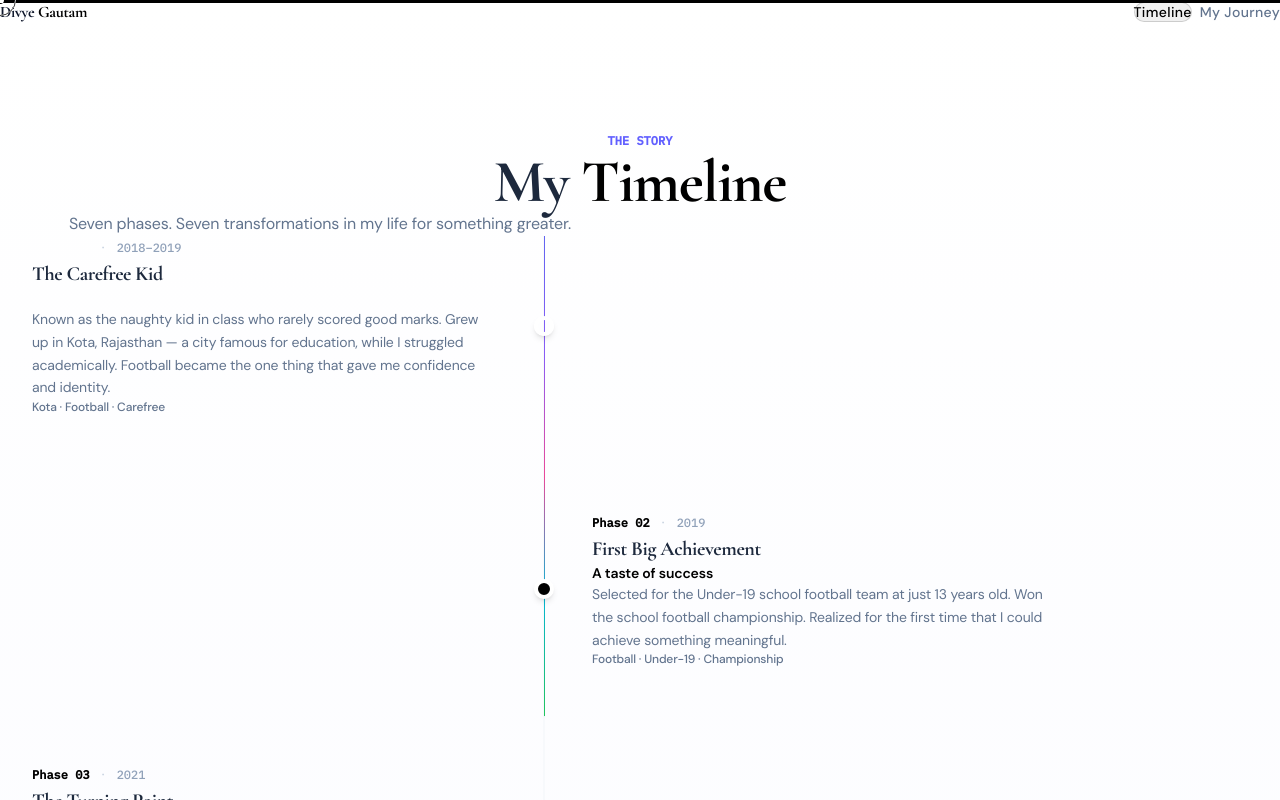
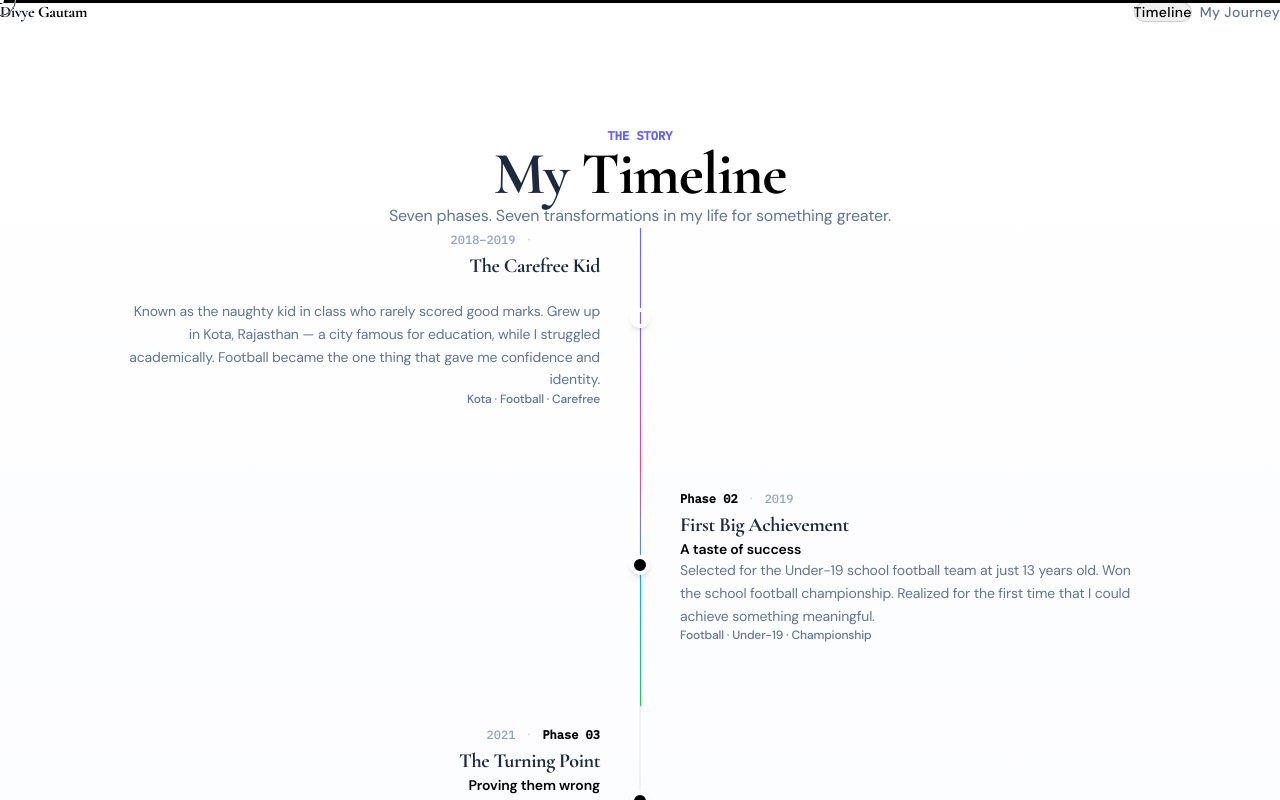
Before and after one commit to DivyeGautam66/journey-page, a React (Vite) app: page / in a window 1280 px wide. Both pictures are taken after a click on the button "Timeline". Shown: the top 800 px of the page. Built offline with nearby package versions, Linux system fonts and the light colour scheme.

Commit message:
Refine timeline layout: center alternating items and fix alignment issues

```diff
--- a/src/components/TimelineSection.jsx
+++ b/src/components/TimelineSection.jsx
@@ -19,25 +19,38 @@ function TimelineCard({ milestone, index }) {
   const Icon = iconMap[milestone.icon] || Zap;
 
   return (
-    <div className={`relative flex items-center gap-0 md:gap-8 ${isLeft ? 'md:flex-row' : 'md:flex-row-reverse'} flex-col`}>
+    <div className={`relative flex items-center justify-between w-full gap-0 ${isLeft ? 'md:flex-row' : 'md:flex-row-reverse'} flex-col`}>
       {/* Card */}
       <motion.div
         ref={ref}
         initial={{ opacity: 0, x: isLeft ? -50 : 50, y: 16 }}
         animate={inView ? { opacity: 1, x: 0, y: 0 } : {}}
         transition={{ duration: 0.7, ease: [0.16, 1, 0.3, 1], delay: 0.1 }}
-        className="md:w-[calc(50%-3rem)] w-full group"
+        className={`md:w-[calc(50%-2.5rem)] w-full group flex ${isLeft ? 'md:justify-end' : 'md:justify-start'}`}
       >
-        <div className="relative p-6 md:p-8 transition-all duration-500">
+        <div className={`relative p-6 md:p-8 transition-all duration-500 w-full ${isLeft ? 'md:text-right' : 'md:text-left'} text-left`}>
           <div
             className="absolute inset-0 opacity-0 group-hover:opacity-100 transition-opacity duration-500 pointer-events-none rounded-[1.25rem]"
             style={{
-              background: `radial-gradient(circle at 10% 10%, ${milestone.color}08 0%, transparent 60%)`,
+              background: `radial-gradient(circle at ${isLeft ? '90%' : '10%'} 10%, ${milestone.color}08 0%, transparent 60%)`,
             }}
           />
 
           {/* Phase badge */}
-          <div className="flex items-center gap-3 mb-4">
+          <div className={`flex items-center gap-3 mb-4 ${isLeft ? 'md:justify-end' : 'md:justify-start'}`}>
+            {isLeft ? (
+              <>
+                <span className="font-mono-custom text-slate-400 text-xs font-medium">{milestone.year}</span>
+                <span className="text-slate-300">·</span>
+                <span
+                  className="font-mono-custom text-xs font-semibold"
+                  style={{ color: milestone.color }}
+                >
+                  {milestone.phase}
+                </span>
+              </>
+            ) : (
+              <>
                 <span
                   className="font-mono-custom text-xs font-semibold"
                   style={{ color: milestone.color }}
@@ -46,6 +59,8 @@ function TimelineCard({ milestone, index }) {
                 </span>
                 <span className="text-slate-300">·</span>
                 <span className="font-mono-custom text-slate-400 text-xs font-medium">{milestone.year}</span>
+              </>
+            )}
           </div>
 
           {/* Text */}
@@ -58,7 +73,7 @@ function TimelineCard({ milestone, index }) {
           <p className="text-slate-500 text-sm leading-relaxed">{milestone.description}</p>
 
           {/* Tags */}
-          <div className="flex flex-wrap gap-2 mt-4 text-xs text-slate-500 font-medium">
+          <div className={`flex flex-wrap gap-2 mt-4 text-xs text-slate-500 font-medium ${isLeft ? 'md:justify-end' : 'md:justify-start'}`}>
             {milestone.tags.join(' · ')}
           </div>
         </div>
@@ -81,7 +96,7 @@ function TimelineCard({ milestone, index }) {
       </motion.div>
 
       {/* Spacer for opposite side */}
-      <div className="hidden md:block md:w-[calc(50%-3rem)]" />
+      <div className="hidden md:block md:w-[calc(50%-2.5rem)]" />
     </div>
   );
 }
@@ -115,7 +130,7 @@ export default function TimelineSection({ standalone = false }) {
     <section
       id="timeline"
       ref={sectionRef}
-      className="section-pad relative"
+      className="section-pad relative overflow-hidden"
       style={{ background: 'linear-gradient(180deg, #ffffff 0%, #f8f9ff 100%)', paddingTop: standalone ? '8rem' : undefined }}
     >
       {/* Heading */}
@@ -124,23 +139,24 @@ export default function TimelineSection({ standalone = false }) {
         whileInView={{ opacity: 1, y: 0 }}
         viewport={{ once: true, margin: '-100px' }}
         transition={{ duration: 0.7 }}
-        className="text-center mb-20"
+        className="text-center mb-20 w-full flex flex-col items-center"
       >
         <span className="font-mono-custom text-indigo-500 text-xs tracking-widest uppercase font-semibold">
           The Story
         </span>
-        <h2 className="font-syne font-black text-4xl md:text-6xl text-slate-800 mt-3 mb-4">
+        <h2 className="font-syne font-black text-4xl md:text-6xl text-slate-800 mt-3 mb-4 text-center">
           My <span className="gradient-text">Timeline</span>
         </h2>
-        <p className="text-slate-500 max-w-xl mx-auto">
+        <p className="text-slate-500 max-w-xl text-center">
           Seven phases. Seven transformations in my life for something greater.
         </p>
       </motion.div>
 
       {/* Timeline */}
-      <div className="relative max-w-5xl mx-auto">
+      <div className="w-full flex justify-center">
+        <div className="relative w-full max-w-5xl px-4 md:px-8">
           {/* Center vertical line */}
-        <div className="hidden md:block absolute left-1/2 -translate-x-1/2 top-0 bottom-0 w-px bg-slate-100">
+          <div className="hidden md:block absolute left-1/2 -translate-x-1/2 top-0 bottom-0 w-px bg-slate-200">
             <div
               ref={lineRef}
               className="w-full origin-top"
@@ -152,12 +168,13 @@ export default function TimelineSection({ standalone = false }) {
             />
           </div>
 
-        <div className="flex flex-col gap-16 md:gap-24">
+          <div className="flex flex-col gap-12 md:gap-20 w-full">
             {timelineMilestones.map((m, i) => (
               <TimelineCard key={m.id} milestone={m} index={i} />
             ))}
           </div>
         </div>
+      </div>
     </section>
   );
 }
```
Lines whose indentation alone changed are shown as unchanged.
